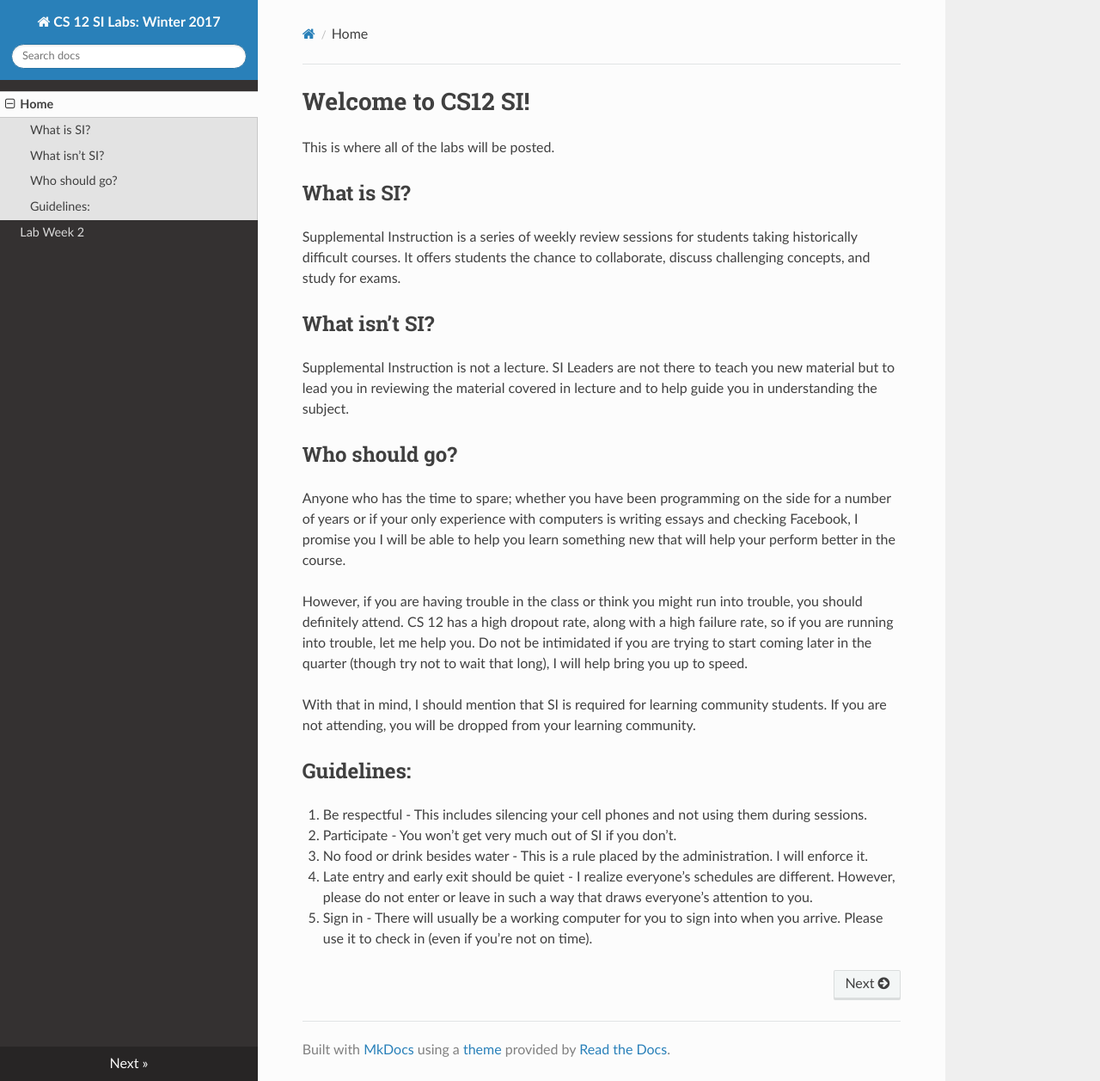
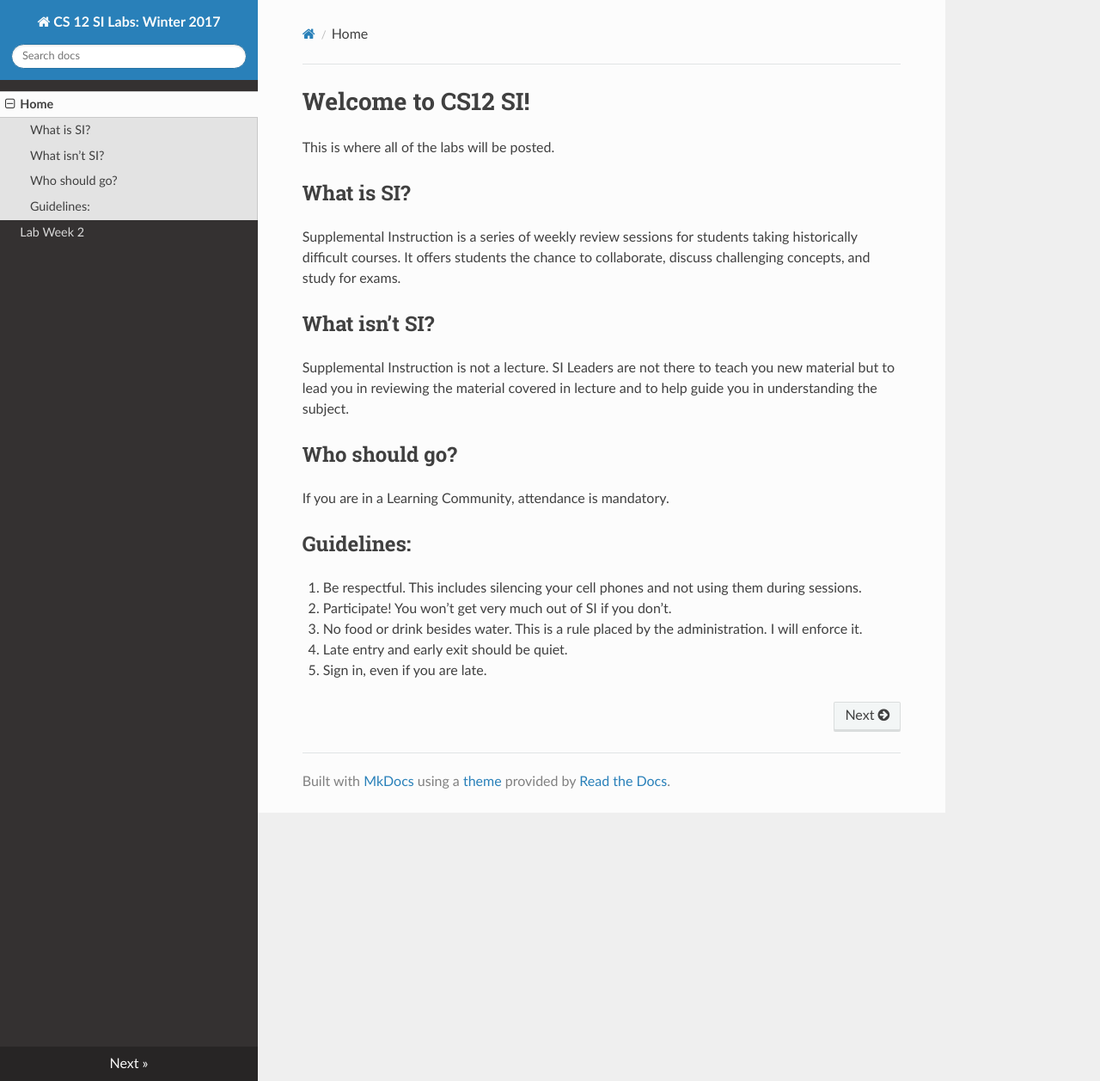
Before and after one commit to cs-si-ucr/cs12, an MkDocs documentation site: the page built from docs/index.md, in a window 1280 px wide and 1257 px high. Shown: the whole window at 86% size. Built offline with MkDocs 1.6.1, drawn with Linux system fonts in a browser that asks for light colours; nearby versions of some CDN libraries; old or Windows-style settings are respelled for this version of MkDocs.

Commit message:
make syllabus less wordy

```diff
--- a/docs/index.md
+++ b/docs/index.md
@@ -4,44 +4,22 @@ This is where all of the labs will be posted.
 
 What is SI?
 -----------
-Supplemental Instruction is a series of weekly review sessions for students
-taking historically difficult courses. It offers students the chance to
-collaborate, discuss challenging concepts, and study for exams.
+Supplemental Instruction is a series of weekly review sessions for students taking historically difficult courses.
+It offers students the chance to collaborate, discuss challenging concepts, and study for exams.
 
 What isn’t SI?
 --------------
-Supplemental Instruction is not a lecture. SI Leaders are not there to teach you new material but to lead you in reviewing the material covered in lecture
-and to help guide you in understanding the subject.
+Supplemental Instruction is not a lecture.
+SI Leaders are not there to teach you new material but to lead you in reviewing the material covered in lecture and to help guide you in understanding the subject.
 
 Who should go?
 --------------
-Anyone who has the time to spare; whether you have been programming on the
-side for a number of years or if your only experience with computers is
-writing essays and checking Facebook, I promise you I will be able to help you
-learn something new that will help your perform better in the course.
-
-However, if you are having trouble in the class or think you might run into
-trouble, you should definitely attend. CS 12 has a high dropout rate, along
-with a high failure rate, so if you are running into trouble, let me help you.
-Do not be intimidated if you are trying to start coming later in the quarter
-(though try not to wait that long), I will help bring you up to speed.
-
-With that in mind, I should mention that SI is required for learning community
-students. If you are not attending, you will be dropped from your learning
-community.
+If you are in a Learning Community, attendance is mandatory.
 
 Guidelines:
 -----------
-1. Be respectful - This includes silencing your cell phones
-and not using them during sessions.
-2. Participate - You won’t get very much out of SI if you
-don’t.
-3. No food or drink besides water - This is a rule placed
-by the administration. I will enforce it.
-4. Late entry and early exit should be quiet - I realize
-everyone’s schedules are different. However, please do not
-enter or leave in such a way that draws everyone’s
-attention to you.
-5. Sign in - There will usually be a working computer for
-you to sign into when you arrive. Please use it to check in
-(even if you’re not on time).
+1. Be respectful. This includes silencing your cell phones and not using them during sessions.
+2. Participate! You won’t get very much out of SI if you don’t.
+3. No food or drink besides water. This is a rule placed by the administration. I will enforce it.
+4. Late entry and early exit should be quiet.
+5. Sign in, even if you are late.
```
